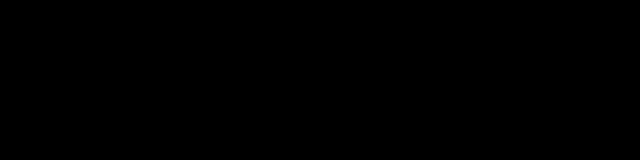
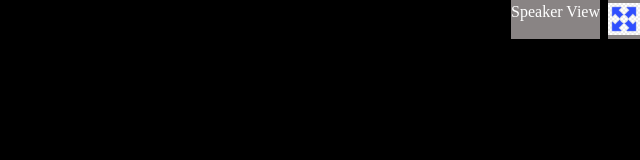
Before and after one commit to FraBif/html-css-zoom, a plain HTML site: page index.html in a window 1280 px wide. Shown: the whole page, without its empty margins (640-1280 px from the left). Drawn offline with Linux system fonts and the light colour scheme.

Commit message:
added header

```diff
--- a/css/style.css
+++ b/css/style.css
@@ -4,7 +4,33 @@
     box-sizing: border-box;
 }
 
+
 body{
+    color: white;
     background-color: black;
-    width: 100%;
 }
+
+.flex{
+    display: flex;
+}
+
+.flex-end{
+    justify-content: flex-end;
+}
+
+.background-grey{
+    background-color: #898484
+}
+
+nav>div{
+    margin-left: 0.5rem;
+
+}
+
+#icona-espansione{
+    width: 2rem;
+}
+
+p{
+    padding-top : .2rem;
+}
--- a/index.html
+++ b/index.html
@@ -8,6 +8,20 @@
     <link rel="stylesheet" href="css/style.css">
 </head>
 <body>
+  <header>
+    <nav class="flex flex-end">
+        <div class="background-grey">
+           <p>
+            Speaker View
+           </p>
+        </div>
+        <div  class="background-grey">
+            <p>
+               <img id="icona-espansione" src="img/expandicon.jpg" alt="icona-espansione">
+            </p>
 
+        </div>
+    </nav>
+  </header>
 </body>
 </html>
--- a/style.css
+++ /dev/null
@@ -1,5 +0,0 @@
-*{
-    padding: 0;
-    margin: 0;
-    box-sizing: border-box;
-}
```
